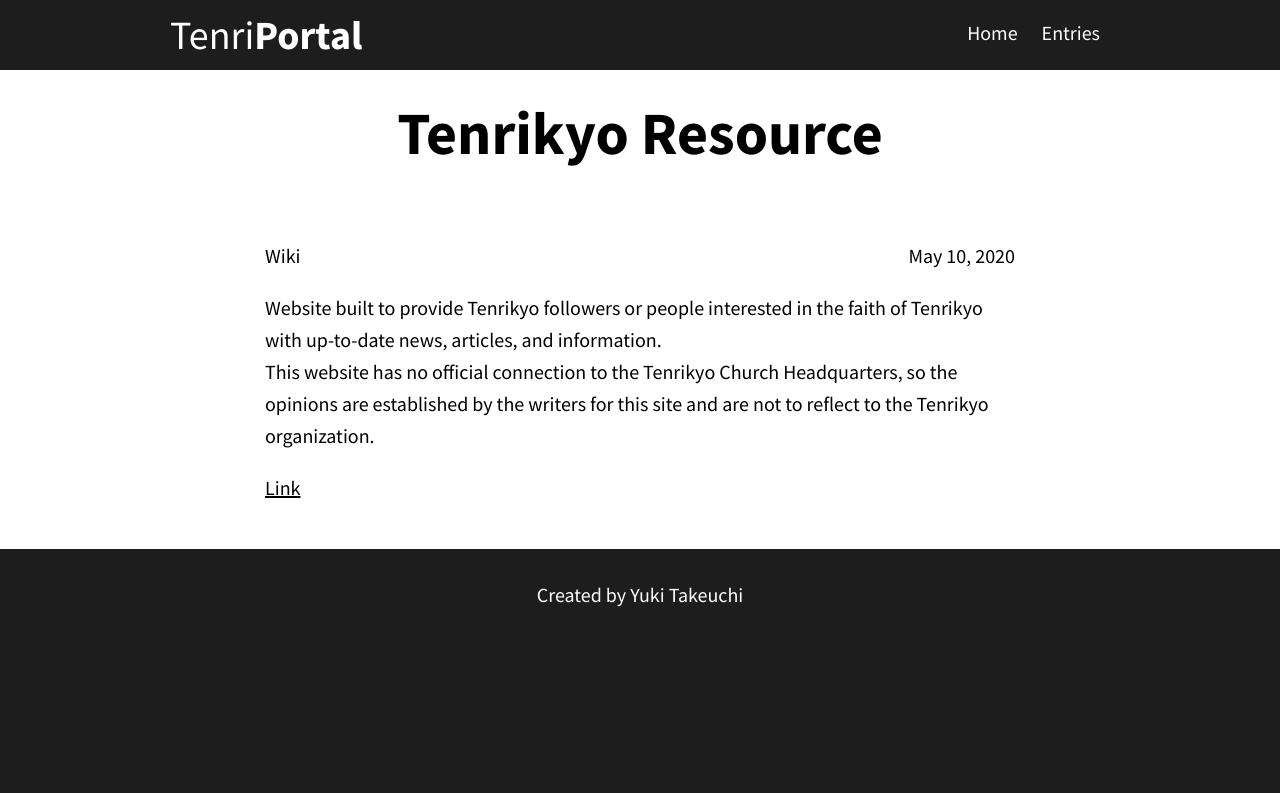
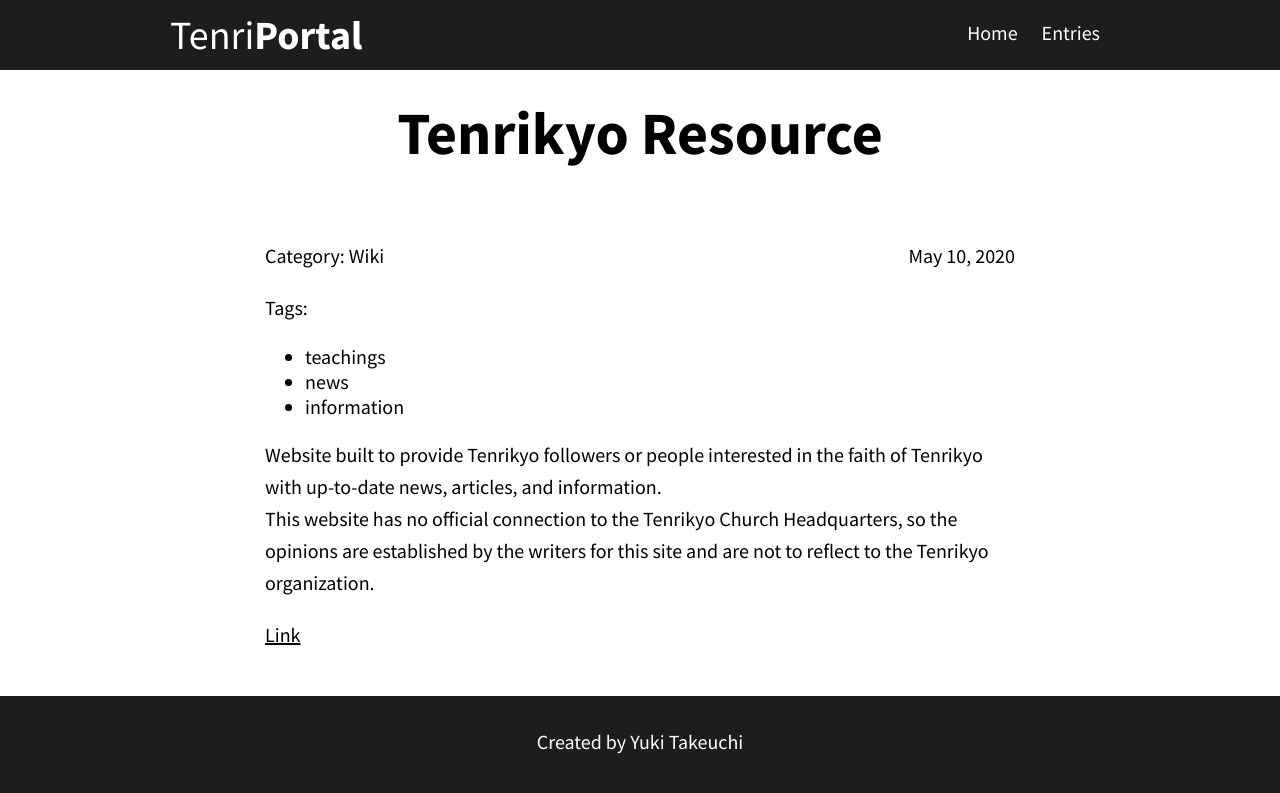
Before and after one commit to yukihitolouis/yukihitolouis.github.io, a Jekyll site: the page built from _posts/2020-05-10-tenrikyo-resource.md, in a window 1280 px wide. Shown: the top 793 px of the page. Built offline with Jekyll 4.4.1, drawn with Linux system fonts in a browser that asks for light colours.

Commit message:
Added tags to entries

```diff
--- a/_layouts/post.html
+++ b/_layouts/post.html
@@ -5,7 +5,13 @@ layout: default
   <h2 class="spacing">{{ page.title }}</h2>
 
   <div class="blog-post spacing">
-    <p class="summary">{{ page.category }}<span class="date">{{ page.date | date: '%B %d, %Y' }}</span></p>
+    <p class="summary">Category: {{ page.category }}<span class="date">{{ page.date | date: '%B %d, %Y' }}</span></p>
+    <p>Tags:</p>
+    <ul>
+      {% for tags in page.tags %}
+      <li>{{ tags }}</li>
+      {% endfor %}
+    </ul>
     {{ content }}
   </div>
 </div>
--- a/_posts/2020-05-10-tenrikyo-resource.md
+++ b/_posts/2020-05-10-tenrikyo-resource.md
@@ -2,6 +2,10 @@
 layout: post
 category: Wiki
 author: Yuki Takeuchi
+tags:
+- teachings
+- news
+- information
 ---
 
 Website built to provide Tenrikyo followers or people interested in the faith of Tenrikyo with up-to-date news, articles, and information.
```
Also changed, not shown: _posts/2020-05-10-tenrikyo-one.md (+3 -0 lines), _posts/2020-05-10-tenrikyo-online.md (+4 -0 lines).
